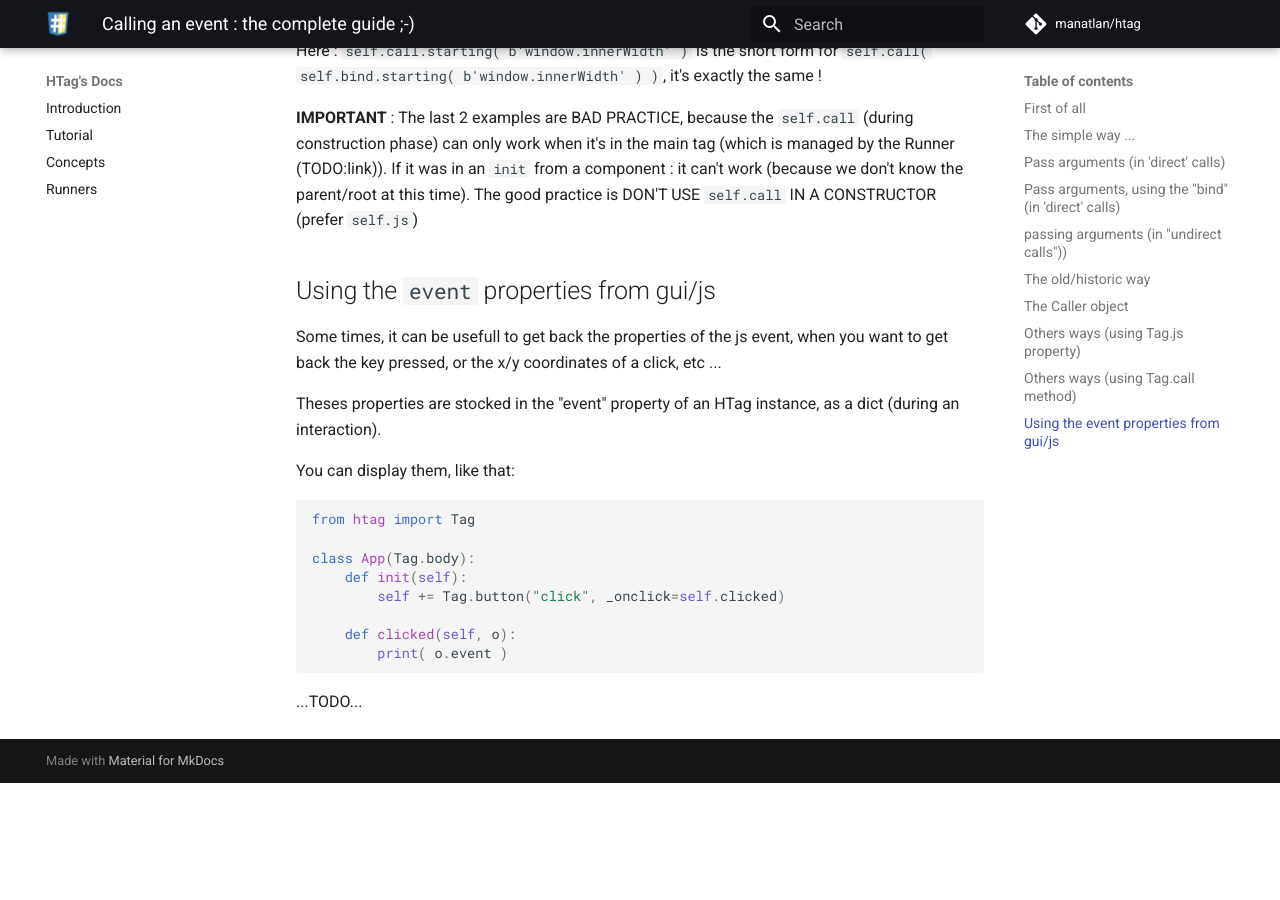
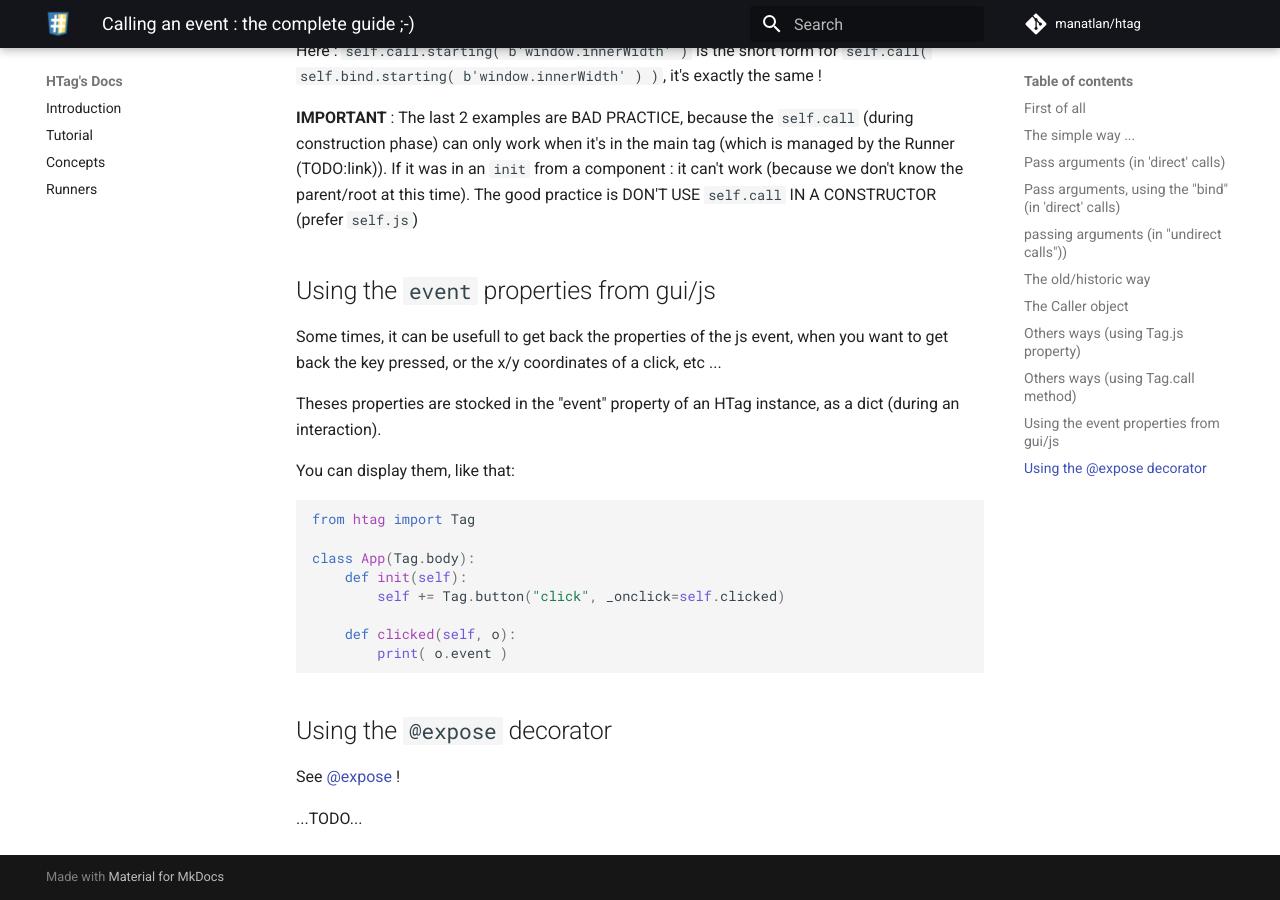
Before and after one commit to manatlan/htag, an MkDocs documentation site: the page built from docs/calling_an_event.md, in a window 1280 px wide and 900 px high, scrolled down 7541 px. Built offline with MkDocs 1.6.1 and Material for MkDocs 9.7.7, drawn with Linux system fonts in a browser that asks for light colours; comment, search, counter and statistics services are not loaded; before the commit the page ends 8324 px from its top, so only the background shows below that.

Commit message:
app pages seems to be linked now (except concepts)

````diff
--- a/docs/calling_an_event.md
+++ b/docs/calling_an_event.md
@@ -342,4 +342,7 @@ class App(Tag.body):
         print( o.event )
 ```
 
+## Using the `@expose` decorator
+See [@expose](js_bidirectionnal.md) !
+
 ...TODO...
````
